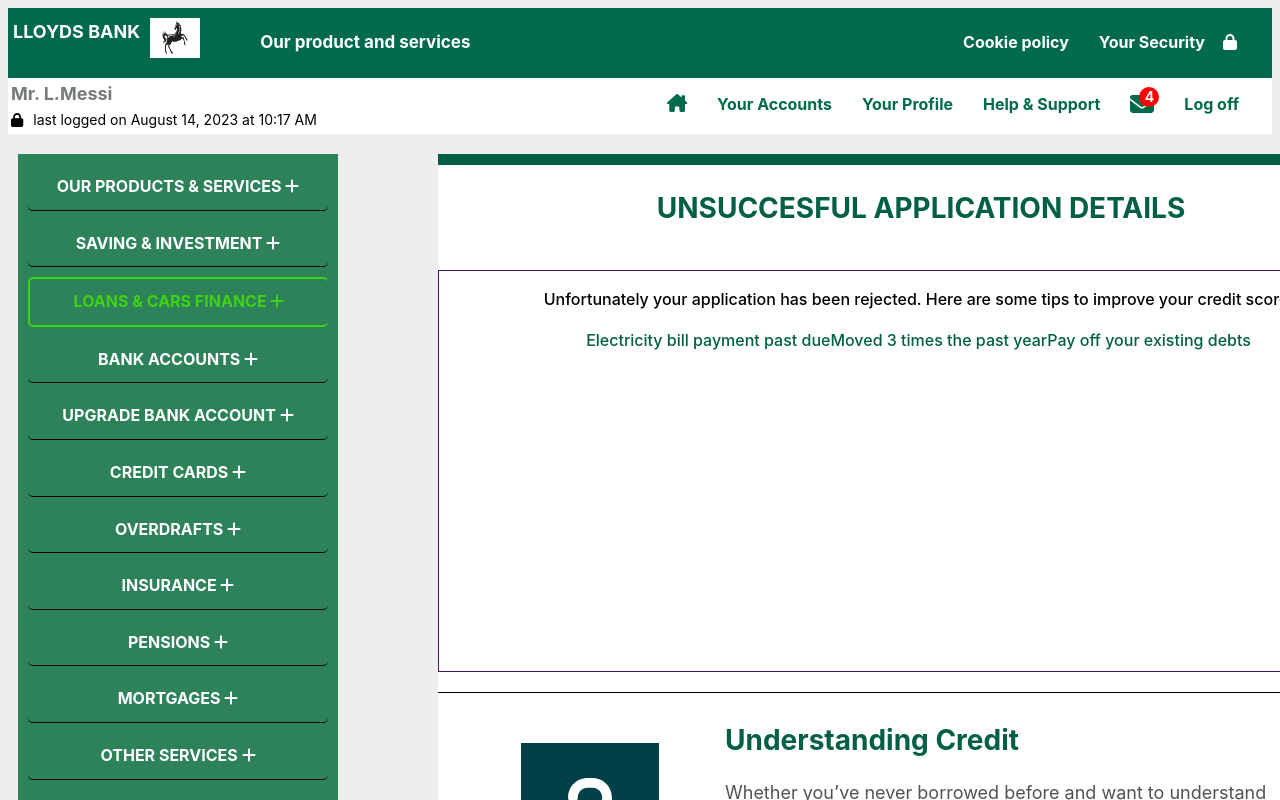
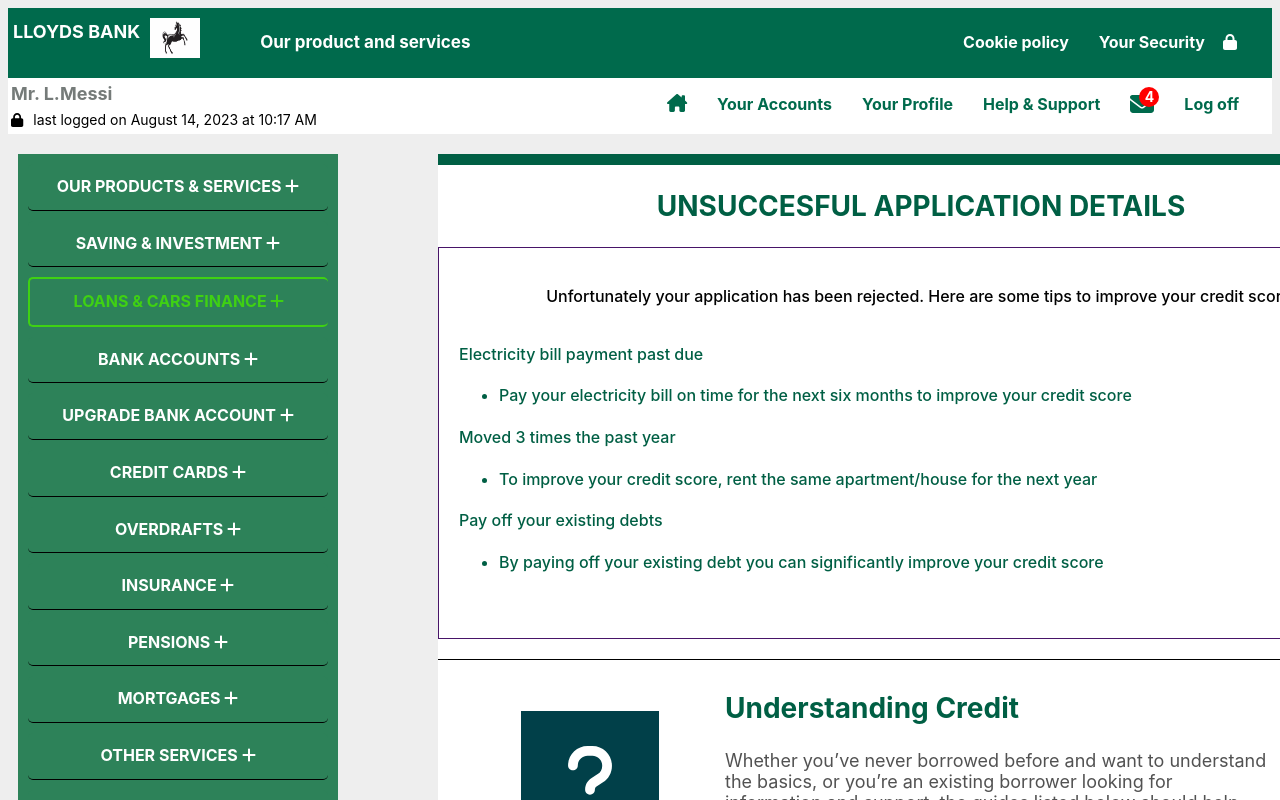
Before and after one commit to Safo-Samson/customer-interface-decisioning, a React (Vite) app: page /FindOutMore in a window 1280 px wide. Shown: the top 800 px of the page. Built offline with nearby package versions, Linux system fonts and the light colour scheme.

Commit message:
style changes

```diff
--- a/src/components/FindOutMore/FindOutMore.css
+++ b/src/components/FindOutMore/FindOutMore.css
@@ -17,11 +17,12 @@
     flex-direction: column;
     align-items: center;
     margin-left: 100px;
+    margin-right: 100px;
     flex: 1;
 }
 
 .findOutMore-mainContent{
-    margin-top: 20px;
+    /* margin-top: 20px; */
     display: flex;
     flex-direction: row;
     justify-content: space-between;
@@ -35,17 +36,23 @@
 
 .findOutMore-tips{
     color: #005F44;
-
+    display: flex;
+    flex-direction: column;
+    justify-content: flex-start;
+    align-items: start;
+    /* border: 1px solid black; */
+    width: 100%;
+    height: 100%;
 }
 
 
 .sev-findOutMoreHeader{
-    margin-top: 21px;
+    /* margin-top: 21px; */
 }
 
 .details-findOutMore{
     width: 959px;
-    height: 400px;
+    height: 350px;
 
     display: flex;
     flex-direction: column;
@@ -59,6 +66,7 @@
     /* margin-right: 30px; */
     border: 1px solid #481468;
     margin-bottom: 20px;
+    padding: 20px;
 }
 
 .understandingCredit p{
@@ -170,3 +178,7 @@
     align-items: start;
     margin-left: 10px;
 }
+
+.tip{
+    margin: 0;
+}
--- a/src/components/FindOutMore/FindOutMore.jsx
+++ b/src/components/FindOutMore/FindOutMore.jsx
@@ -22,8 +22,11 @@
     }
 
     const tip1 = "Electricity bill payment past due"
+    const tip1example = "Pay your electricity bill on time for the next six months to improve your credit score"
     const tip2 = "Moved 3 times the past year"
+    const tip2example = "To improve your credit score, rent the same apartment/house for the next year"
     const tip3 = "Pay off your existing debts"
+    const tip3example = "By paying off your existing debt you can significantly improve your credit score"
     return(
         <>
         <div className="findOutMore-VerticalContainer">
@@ -35,7 +38,23 @@
             <div className="findOutMore-mainContent">
             <div className="details-findOutMore">
                 <p>Unfortunately your application has been rejected. Here are some tips to improve your credit score:</p>
-                <div className="findOutMore-tips">{tip1}{tip2}{tip3}</div>
+                <div className="findOutMore-tips">
+                    <p>{tip1}</p>
+                    {tip1 && (<div>
+
+                                  <ul className="tip"><li>{tip1example}</li></ul>
+                            </div> )}
+                    <p>{tip2}</p>
+                    {tip2 && (<div>
+
+                                <ul className="tip"><li>{tip2example}</li></ul>
+                        </div> )}
+                    <p>{tip3}</p>
+                    {tip3 && (<div>
+
+                              <ul className="tip"><li>{tip3example}</li></ul>
+                        </div> )}
+                    </div>
             </div>
 
             </div>
```
